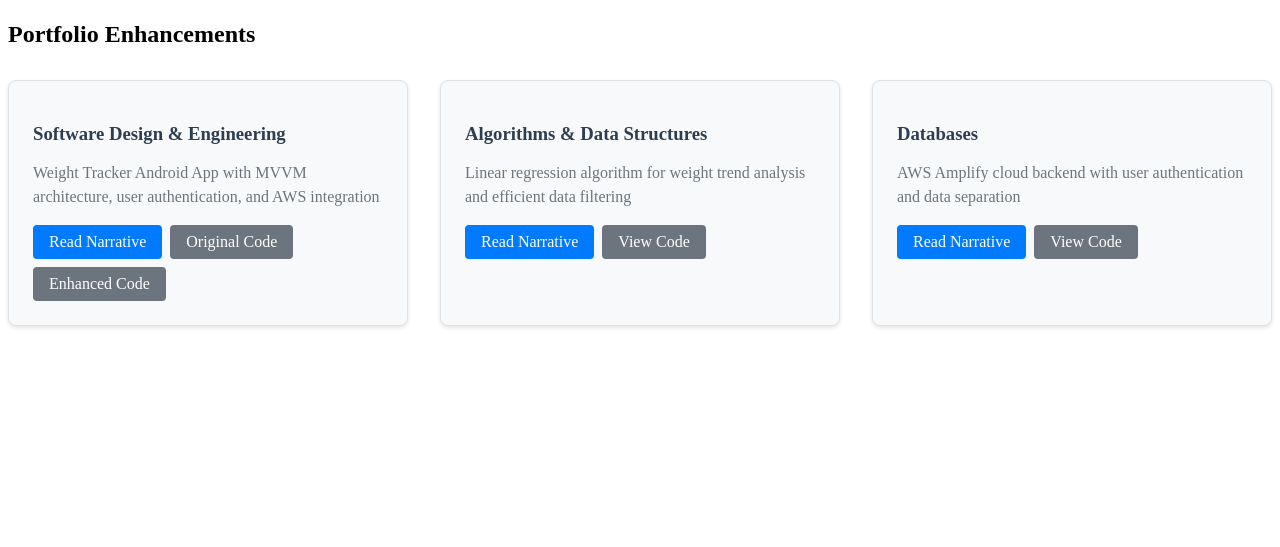
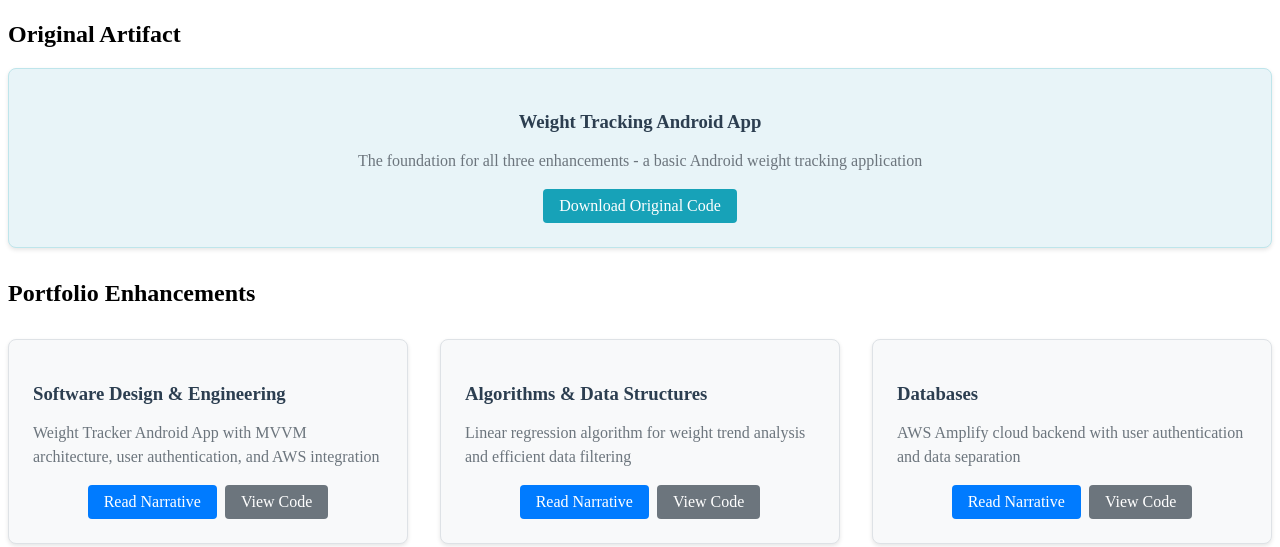
Before and after one commit to kristink23/kristink23.github.io, a plain HTML site: page index.html in a window 1280 px wide. Shown: the part 445-992 px from the top of the page. Before the commit the page ends 803 px from the top, so only its background shows below. Drawn offline with Linux system fonts and the light colour scheme.

Commit message:
Update index.html

```diff
--- a/index.html
+++ b/index.html
@@ -8,6 +8,16 @@
         grid-template-columns: repeat(auto-fit, minmax(300px, 1fr));
         gap: 2rem;
         margin: 2rem 0;
+    }
+
+    .original-card {
+        background: #e8f4f8;
+        border: 1px solid #bee5eb;
+        border-radius: 8px;
+        padding: 1.5rem;
+        box-shadow: 0 2px 4px rgba(0,0,0,0.1);
+        margin-bottom: 2rem;
+        text-align: center;
     }
 
     .enhancement-card {
@@ -24,12 +34,12 @@
         box-shadow: 0 4px 8px rgba(0,0,0,0.15);
     }
 
-    .enhancement-card h3 {
+    .enhancement-card h3, .original-card h3 {
         color: #2c3e50;
         margin-bottom: 0.5rem;
     }
 
-    .enhancement-card p {
+    .enhancement-card p, .original-card p {
         color: #6c757d;
         margin-bottom: 1rem;
         line-height: 1.5;
@@ -39,6 +49,7 @@
         display: flex;
         gap: 0.5rem;
         flex-wrap: wrap;
+        justify-content: center;
     }
 
     .btn {
@@ -66,6 +77,15 @@
     .btn.secondary:hover {
         background-color: #5a6268;
     }
+
+    .btn.original {
+        background-color: #17a2b8;
+        color: white;
+    }
+
+    .btn.original:hover {
+        background-color: #138496;
+    }
     </style>
 </head>
 <body>
@@ -78,6 +98,17 @@
             allowfullscreen>
     </iframe>
 
+    <section id="original-artifact">
+        <h2>Original Artifact</h2>
+        <div class="original-card">
+            <h3>Weight Tracking Android App</h3>
+            <p>The foundation for all three enhancements - a basic Android weight tracking application</p>
+            <div class="card-buttons">
+                <a href="artifacts/Originals/KinealyOriginalWeightTrackingApp.zip" class="btn original">Download Original Code</a>
+            </div>
+        </div>
+    </section>
+
     <section id="portfolio-enhancements">
         <h2>Portfolio Enhancements</h2>
 
@@ -87,8 +118,7 @@
                 <p>Weight Tracker Android App with MVVM architecture, user authentication, and AWS integration</p>
                 <div class="card-buttons">
                     <a href="narratives/SoftwareDesignAndEngineering.html" class="btn primary">Read Narrative</a>
-                    <a href="artifacts/Originals/KinealyOriginalWeightTrackingApp.zip" class="btn secondary">Original Code</a>
-                    <a href="artifacts/Enhancements/" class="btn secondary">Enhanced Code</a>
+                    <a href="artifacts/Enhancements/KinealyEnhancementOneWeightTrackingApp20250720.zip" class="btn secondary">View Code</a>
                 </div>
             </div>
 
```
